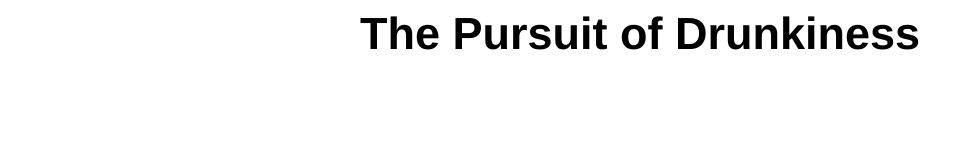
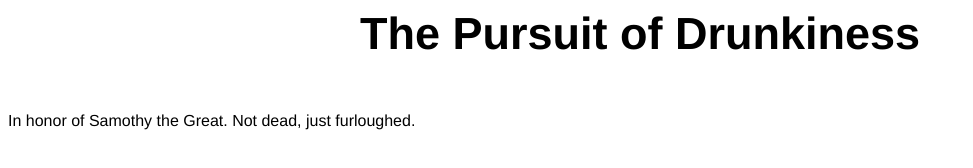
Before and after one commit to samothy/drunk-index-calculator, a plain HTML site: page about.html in a window 1280 px wide. Shown: the whole page, without its empty margins (0-973 px from the left). Drawn offline with Linux system fonts and the light colour scheme.

Commit message:
changes to about page

```diff
--- a/about.html
+++ b/about.html
@@ -7,18 +7,13 @@
     <link rel='stylesheet' href='style.css'>
 </head>
 <body>
+    <h2>The Pursuit of Drunkiness</h2>
 
+    <br><br>
 
-
-
-
-
-
-        <h2>The Pursuit of Drunkiness</h2>
-
-
-
-
+    <p>
+        In honor of Samothy the Great. Not dead, just furloughed.
+    </p>
 </body>
 
 <script src='script.js'></script>
```
